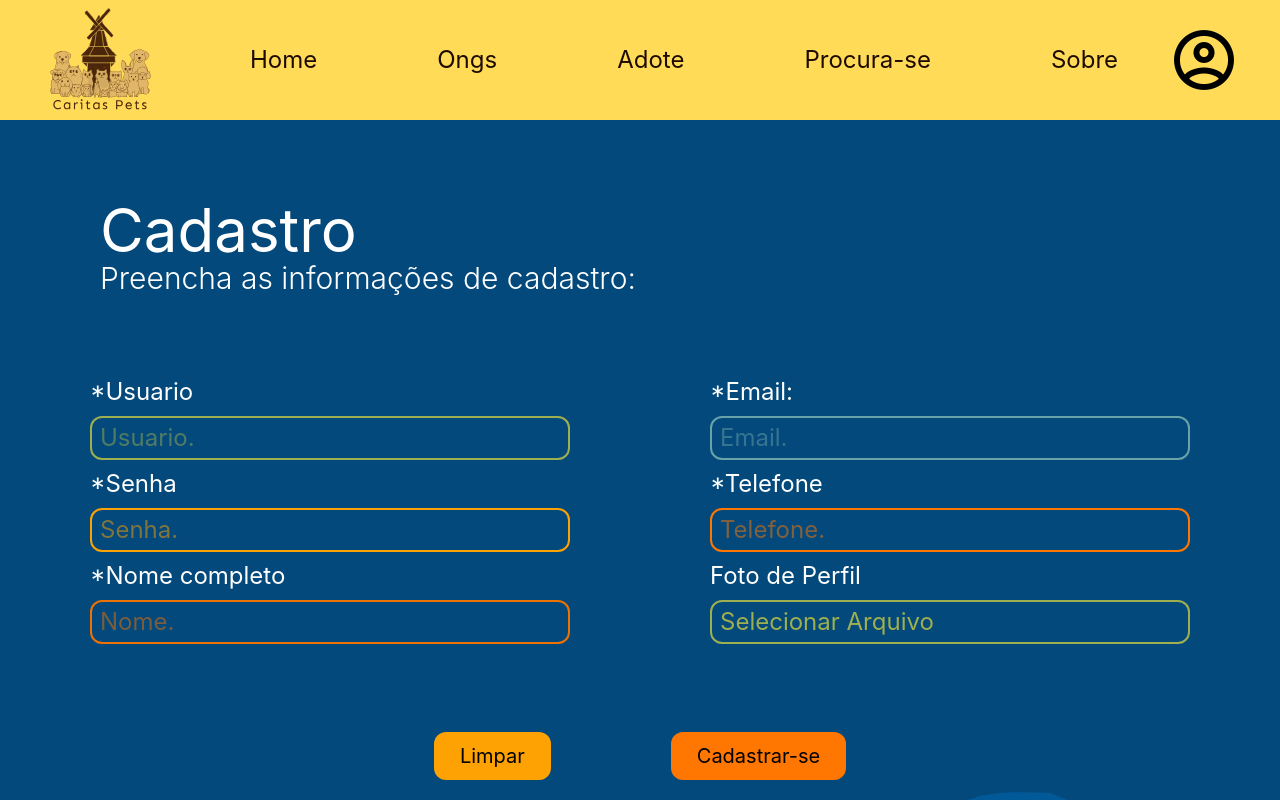
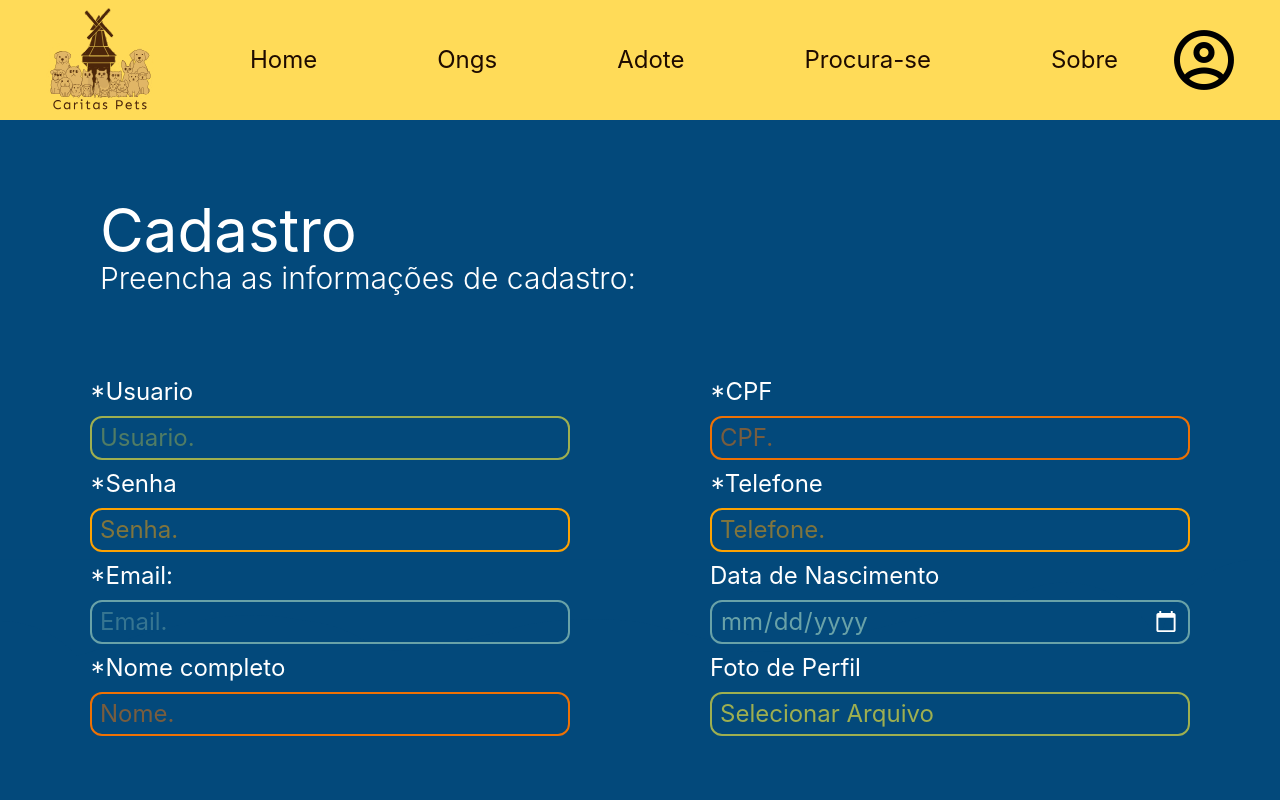
Before and after one commit to CaritasPets/Front-End, a Vue app: page /user/sign-up in a window 1280 px wide. Shown: the top 800 px of the page. Built offline with nearby package versions, Linux system fonts and the light colour scheme.

Commit message:
FEAT : Created the FormCadastro logic to create a user #17

```diff
--- a/src/components/FormCadastro.vue
+++ b/src/components/FormCadastro.vue
@@ -1,69 +1,125 @@
 <script setup>
-import { ref } from 'vue';
-const user = ref('')
+import { ref } from 'vue'
+
+import { useRequestUrlStore } from '../stores/RequestsUrls'
+import { useAuthStore } from '../stores/AuthStore'
+const requestUrls = useRequestUrlStore()
+const authStore = useAuthStore()
+
+const username = ref('')
 const password = ref('')
-const name = ref('')
 const email = ref('')
+const nome = ref('')
+const cpf = ref('')
 const telefone = ref('')
+const data_nascimento = ref(null)
 const foto = ref(null)
 
 function cleanForm() {
-    user.value = ''
+  username.value = ''
   password.value = ''
-    name.value = ''
   email.value = ''
+  nome.value = ''
+  cpf.value = ''
   telefone.value = ''
+  data_nascimento.value = null
   foto.value = null
 }
 function onFileChange(event) {
-  const selectedFile = event.target.files[0];
+  const selectedFile = event.target.files[0]
   if (selectedFile) {
-    foto.value = selectedFile;
+    foto.value = selectedFile
   }
 }
-const signUp = async () => {
-
-}
-
-const obj = ref({
-    user: user.value,
-    password: user.value,
-    name: name.value,
-    email: email.value,
-    telefone: telefone.value,
-    foto: foto.value
-})
 </script>
 <template>
-  <form @submit.prevent="signUp" class="flex flex-col items-center gap-20">
+  <form
+    @submit.prevent="authStore.register(requestUrls.register, {
+        username,
+        password,
+        email,
+        nome,
+        cpf,
+        telefone,
+        data_nascimento,
+        foto
+    })"
+    class="flex flex-col items-center gap-20"
+  >
     <div class="flex justify-around gap-10 w-[100%]">
       <ul class="flex flex-col items-center">
         <li class="flex flex-col w-[100%]">
           <label class="text-2xl text-white">*Usuario</label>
-            <input class="text-2xl text-[#9EAF50] py-1 px-2 my-2 border-2 rounded-xl w-120" placeholder="Usuario." type="text" v-model="user"/>
+          <input
+            class="text-2xl text-[#9EAF50] py-1 px-2 my-2 border-2 rounded-xl w-120"
+            placeholder="Usuario."
+            type="text"
+            v-model="username"
+          />
         </li>
         <li class="flex flex-col w-[100%]">
           <label class="text-2xl text-white">*Senha</label>
-            <input class="text-2xl text-[#FDA202] py-1 px-2 my-2 border-2 rounded-xl w-120" placeholder="Senha." type="password" v-model="password" />
+          <input
+            class="text-2xl text-[#FDA202] py-1 px-2 my-2 border-2 rounded-xl w-120"
+            placeholder="Senha."
+            type="password"
+            v-model="password"
+          />
+        </li>
+        <li class="flex flex-col w-[100%]">
+          <label class="text-2xl text-white">*Email:</label>
+          <input
+            class="text-2xl text-[#69A2A8] py-1 px-2 my-2 border-2 rounded-xl w-120"
+            placeholder="Email."
+            type="email"
+            v-model="email"
+          />
         </li>
         <li class="flex flex-col w-[100%]">
           <label class="text-2xl text-white">*Nome completo</label>
-            <input class="text-2xl text-[#EE7104] py-1 px-2 my-2 border-2 rounded-xl w-120" placeholder="Nome." type="text" v-model="name" />
+          <input
+            class="text-2xl text-[#EE7104] py-1 px-2 my-2 border-2 rounded-xl w-120"
+            placeholder="Nome."
+            type="text"
+            v-model="nome"
+          />
         </li>
       </ul>
       <ul class="flex flex-col items-center">
         <li class="flex flex-col w-[100%]">
-            <label class="text-2xl text-white">*Email:</label>
-            <input class="text-2xl text-[#69A2A8] py-1 px-2 my-2 border-2 rounded-xl w-120" placeholder="Email." type="email" v-model="email" />
+          <label class="text-2xl text-white">*CPF</label>
+          <input
+            class="text-2xl text-[#EE7104] py-1 px-2 my-2 border-2 rounded-xl w-120"
+            placeholder="CPF."
+            type="text"
+            v-model="cpf"
+          />
         </li>
         <li class="flex flex-col w-[100%]">
           <label class="text-2xl text-white">*Telefone</label>
-            <input class="text-2xl text-[#FF7700] py-1 px-2 my-2 border-2 rounded-xl w-120" placeholder="Telefone." type="tel" v-model="telefone" />
+          <input
+            class="text-2xl text-[#FDA202] py-1 px-2 my-2 border-2 rounded-xl w-120"
+            placeholder="Telefone."
+            type="text"
+            v-model="telefone"
+          />
+        </li>
+        <li class="flex flex-col w-[100%]">
+          <label class="text-2xl text-white">Data de Nascimento</label>
+          <input
+            class="text-2xl text-[#69A2A8] py-1 px-2 my-2 border-2 rounded-xl w-120 hover:cursor-pointer"
+            type="date"
+            v-model="data_nascimento"
+          />
         </li>
         <li class="flex flex-col w-[100%]">
           <p class="text-2xl text-white">Foto de Perfil</p>
-            <input id="fileInput" class="hidden" type="file" @change="onFileChange"/>
-            <label for="fileInput" class="text-2xl text-[#9EAF50] border-2 py-1 px-2 my-2 rounded-xl w-120 cursor-pointer">Selecionar Arquivo</label>
+          <input id="fileInput" class="hidden" type="file" @change="onFileChange" />
+          <label
+            for="fileInput"
+            class="text-2xl text-[#9EAF50] border-2 py-1 px-2 my-2 rounded-xl w-120 cursor-pointer"
+            >Selecionar Arquivo</label
+          >
           <div v-if="foto" class="text-xl text-[#9EAF50]">
             <p>Arquivo para foto selecionado:</p>
             <p>{{ foto.name }}</p>
@@ -72,15 +128,24 @@ const obj = ref({
       </ul>
     </div>
     <div class="flex gap-30">
-        <button class=" text-xl rounded-xl py-2 px-6 bg-[#FDA202] cursor-pointer border-2 border-transparent transition-all duration-500 hover:bg-transparent hover:border-[#FDA202] hover:text-[#FDA202]" @click="cleanForm">Limpar</button>
-        <button class=" text-xl rounded-xl py-2 px-6 bg-[#FF7700] cursor-pointer border-2 border-transparent transition-all duration-500 hover:bg-transparent hover:border-[#FF7700] hover:text-[#FF7700]" type="submit">Cadastrar-se</button>
+      <button
+        class="text-xl rounded-xl py-2 px-6 bg-[#FDA202] cursor-pointer border-2 border-transparent transition-all duration-500 hover:bg-transparent hover:border-[#FDA202] hover:text-[#FDA202]"
+        @click="cleanForm"
+      >
+        Limpar
+      </button>
+      <button
+        class="text-xl rounded-xl py-2 px-6 bg-[#FF7700] cursor-pointer border-2 border-transparent transition-all duration-500 hover:bg-transparent hover:border-[#FF7700] hover:text-[#FF7700]"
+        type="submit"
+      >
+        Cadastrar-se
+      </button>
     </div>
-    <ul>
-        <li class="bg-amber-400 text-black" v-for="item in obj" :key="item">
-            <p>
-                {{ item }}
-            </p>
-        </li>
-    </ul>
   </form>
 </template>
+<style scoped>
+/*cor do calendario para branco*/
+input[type='date']::-webkit-calendar-picker-indicator {
+  filter: invert(1);
+}
+</style>
```
Lines whose indentation alone changed are shown as unchanged.
